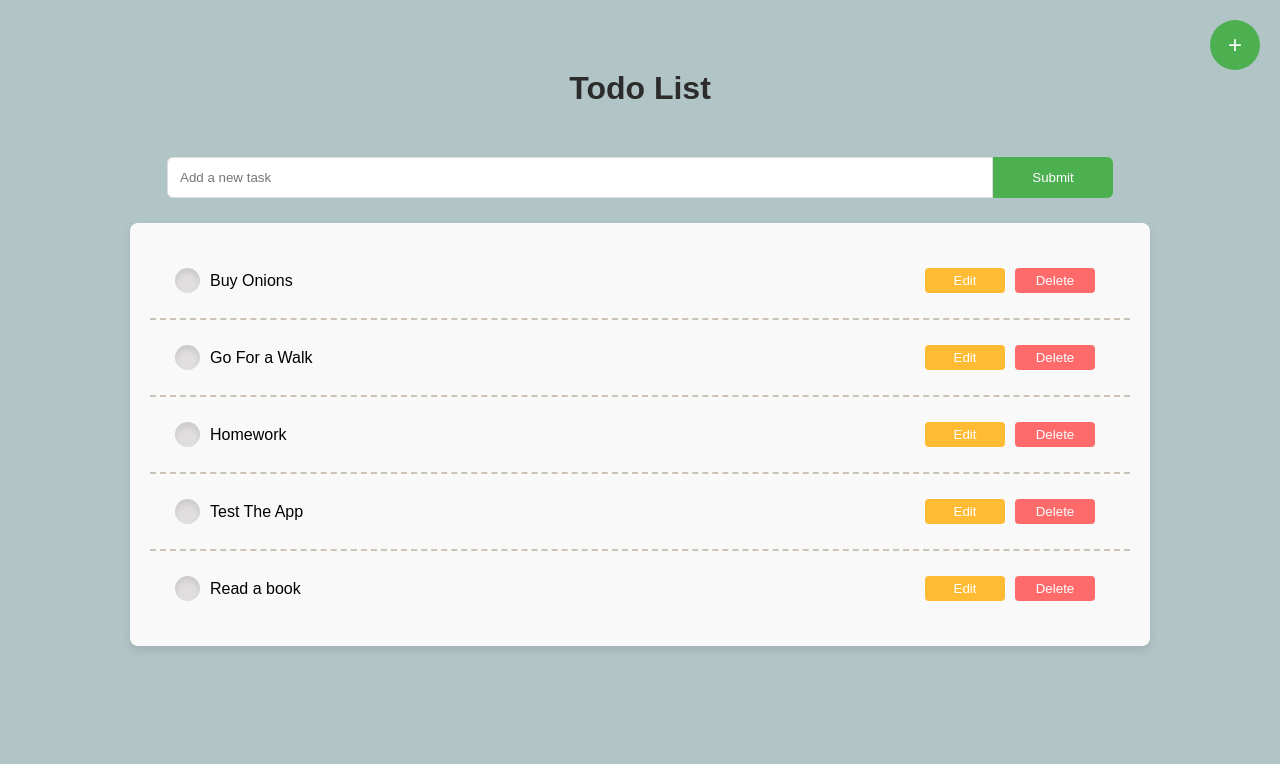
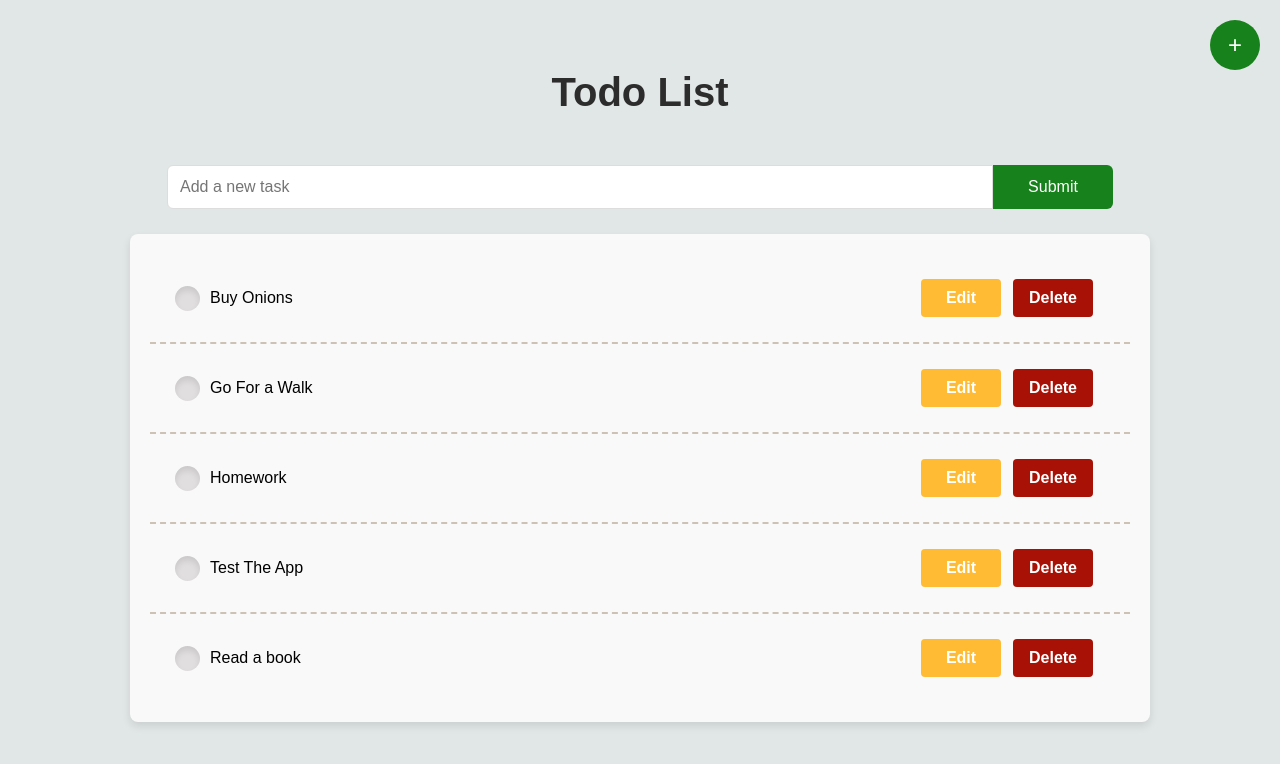
Before and after one commit to fradelycodes/ToDoApp, a React (Vite) app: page / in a window 1280 px wide. Shown: the top 764 px of the page. Built offline with nearby package versions, Linux system fonts and the light colour scheme.

Commit message:
fix: contrast and id related to the task items

```diff
--- a/src/sass/_general.scss
+++ b/src/sass/_general.scss
@@ -1,13 +1,28 @@
-$primary-color: #00796b;
-$secondary-color: #4caf50;
-$background-color: #b1c4c6;
-$error-color: #ff6b6b;
+$primary-color: #11af9d;
+$secondary-color: #17811b;
+$background-color: #e1e6e7;
+$error-color: #a81106;
 $error-color-hover: #ff4c4c;
 $warning-color: #ffbb33;
 $black: #2c2c2c;
+
+// FONTS
+$font-family: "Poppins", sans-serif;
+$font-size: 16px;
+
 * {
 	margin: 0;
 	padding: 0;
+	font-size: $font-size;
+}
+
+h1 {
+	font-size: 2.5rem;
+	margin-bottom: 20px;
+}
+button {
+	font-family: $font-family;
+	font-weight: 400;
 }
 
 @font-face {
@@ -19,10 +34,11 @@ $black: #2c2c2c;
 	color: white;
 	border: none;
 	width: 80px;
-	padding: 5px 10px;
-	margin-right: 10px;
+	padding: 10px 15px;
+	margin-right: 12px;
 	border-radius: 4px;
 	cursor: pointer;
+	font-weight: 600;
 }
 
 @mixin spaceBetween {
```
